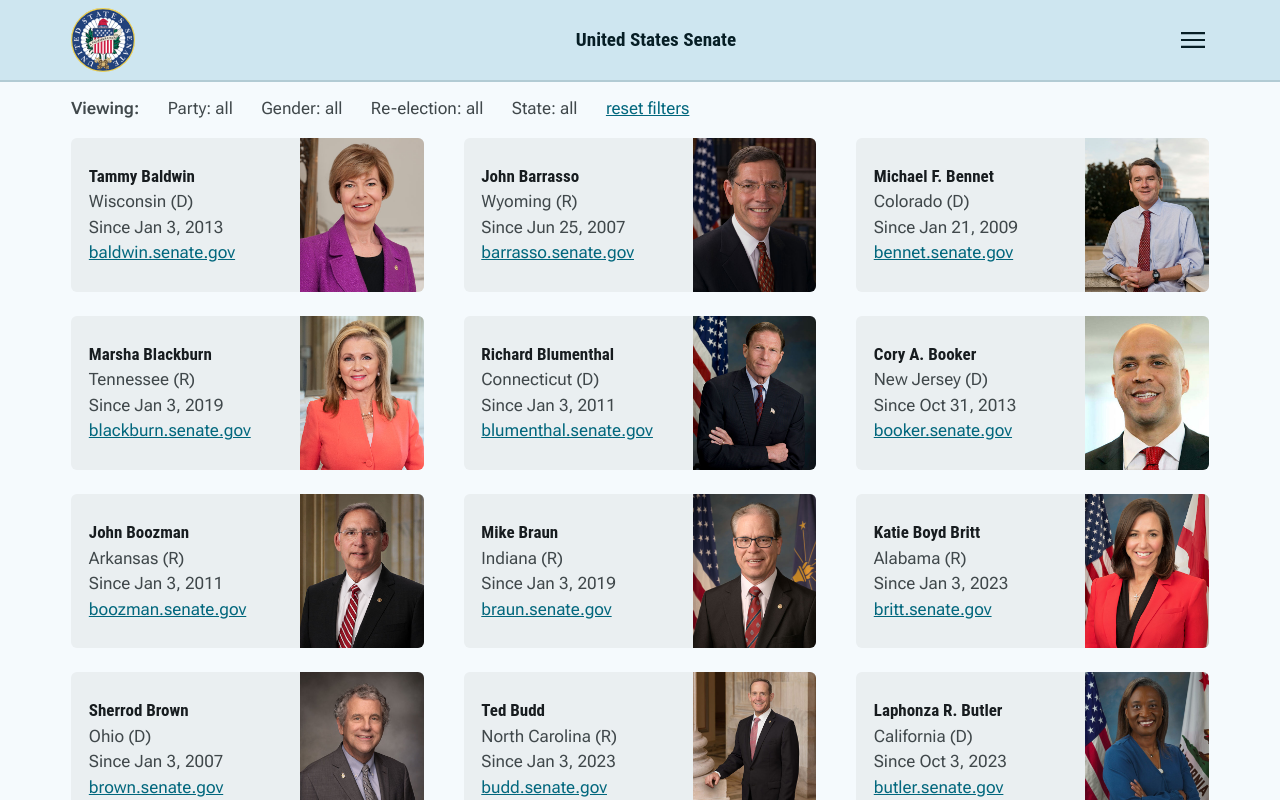
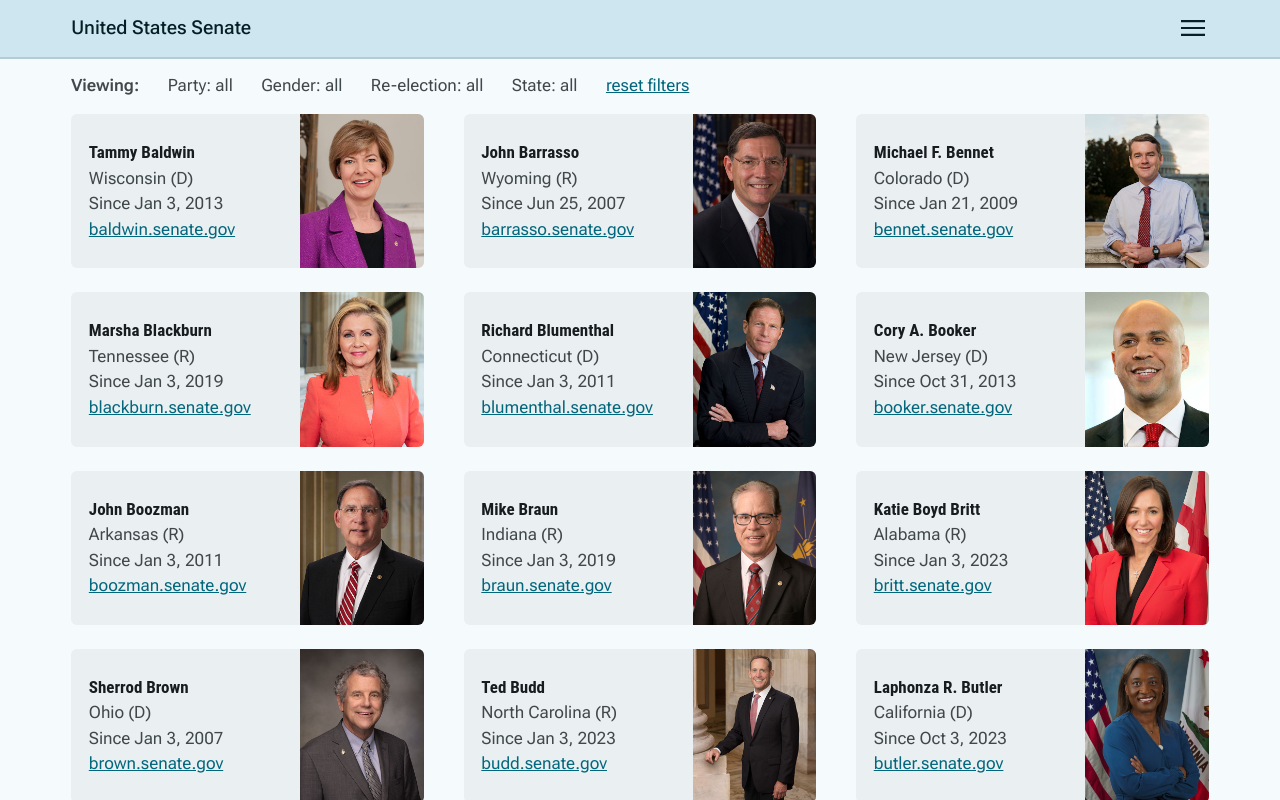
Before and after one commit to seankelliher/us-senate-directory, a Vue app: page / in a window 1280 px wide. Shown: the top 800 px of the page. Built offline with nearby package versions, Linux system fonts and the light colour scheme.

Commit message:
Comment out Senate seal image.

```diff
--- a/src/components/HeaderIcons.vue
+++ b/src/components/HeaderIcons.vue
@@ -11,14 +11,14 @@
 
 <template>
     <header>
-        <!-- US Senate seal  -->
+        <!-- US Senate seal
         <figure class="seal-box">
             <img src="/images/us-senate-logo.svg" alt="decorative seal for the United States Senate">
             <figcaption hidden>seal, United States Senate</figcaption>
-        </figure>
+        </figure>-->
 
         <!-- Headline -->
-        <h1 class="roboto-condensed eight">{{ headline }}</h1>
+        <h1 class="roboto-flex five">{{ headline }}</h1>
 
         <!-- Menu "hamburger" icon -->
         <figure
```
